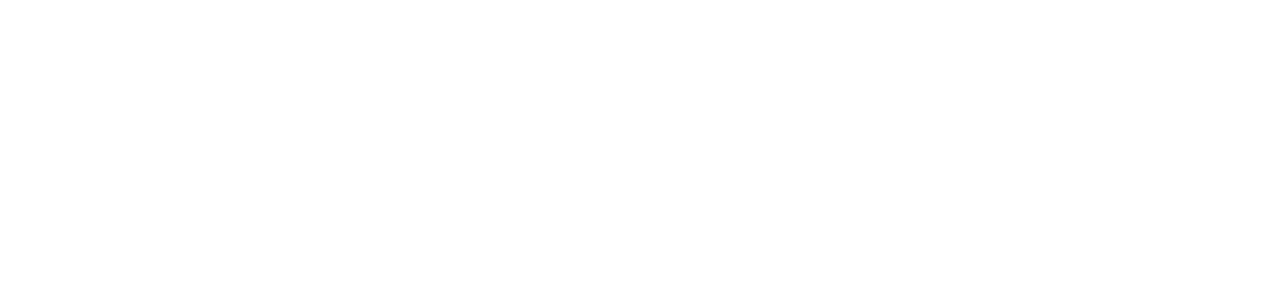
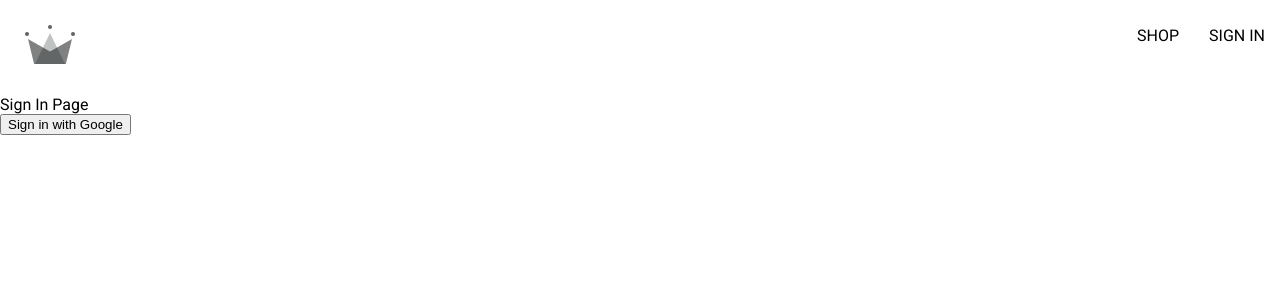
Before and after one commit to jeanturgeon/CrownClothing, a React (Create React App) app: page /sign-in in a window 1280 px wide. Before the commit this address had no page. Shown: the top 300 px of the page. Built offline with nearby package versions, Linux system fonts and the light colour scheme.

Commit message:
Added Google Authentification

```diff
--- a/package.json
+++ b/package.json
@@ -6,6 +6,7 @@
     "@testing-library/jest-dom": "^5.16.5",
     "@testing-library/react": "^13.4.0",
     "@testing-library/user-event": "^13.5.0",
+    "firebase": "^9.15.0",
     "react": "^18.2.0",
     "react-dom": "^18.2.0",
     "react-router-dom": "6",
--- a/src/App.js
+++ b/src/App.js
@@ -1,6 +1,7 @@
 import {Routes, Route} from 'react-router-dom'
 
 import Home from './routes/home/home';
+import SignIn from './routes/auth/sign-in.component';
 import Navigation from './routes/navigation/navigation.component';
 
 
@@ -16,6 +17,7 @@ export default function App() {
       <Route path='/' element={<Navigation />}>
         <Route index element={<Home />} />
         <Route path='/shop' element={<Shop />} />
+        <Route path='/sign-in' element={<SignIn />} />
       </Route>
     </Routes>
 
--- /dev/null
+++ b/src/routes/auth/sign-in.component.js
@@ -0,0 +1,16 @@
+import { signInWithGooglePopup } from "../../utils/firebase/firebase.utils";
+
+
+export default function SignIn() {
+    const logGoogleUser = async () => {
+        const response = await signInWithGooglePopup();
+        console.log(response);
+    }
+
+    return (
+        <>
+            <div>Sign In Page</div>
+            <button onClick={logGoogleUser}>Sign in with Google</button>
+        </>
+    )
+}
--- a/src/routes/navigation/navigation.component.js
+++ b/src/routes/navigation/navigation.component.js
@@ -3,21 +3,21 @@ import { ReactComponent as CrownLogo } from '../../assets/crown.svg';
 
 import './navigation.styles.scss';
 
-
-
-
-
 export default function Navigation(){
     return (
       <>
+        {/* LOGO */}
         <div className="navigation">
           <Link  to='/' className="logo-container">
             <div><CrownLogo className='logo'/></div>
           </Link>
-
+        {/* NAVLINKS */}
           <div className="navlinks-container">
             <Link to='/shop' className="navlink" >
                 SHOP
+            </Link>
+            <Link to='/sign-in' className="navlink" >
+                SIGN IN
             </Link>
           </div>
         </div>
--- /dev/null
+++ b/src/utils/firebase/firebase.utils.js
@@ -0,0 +1,22 @@
+import { initializeApp } from "firebase/app";
+import { getAuth, signInWithPopup, signInWithRedirect, GoogleAuthProvider } from "firebase/auth";
+
+const firebaseConfig = {
+  apiKey: "AIzaSyAea2VsHMiTgK8qlnaFTKEZHcuOVplCp98",
+  authDomain: "crown-clothing-db-799a2.firebaseapp.com",
+  projectId: "crown-clothing-db-799a2",
+  storageBucket: "crown-clothing-db-799a2.appspot.com",
+  messagingSenderId: "327846440016",
+  appId: "1:327846440016:web:a6904d5fb78a2b0266b555",
+};
+
+// Initialize Firebase
+const firebaseApp = initializeApp(firebaseConfig);
+
+const provider = new GoogleAuthProvider();
+provider.setCustomParameters({
+    prompt: 'select_account'
+});
+
+export const auth = getAuth();
+export const signInWithGooglePopup = () => signInWithPopup(auth, provider);
```
Also changed, not shown: 1 other file (tests, documents, lock files or other folders).
